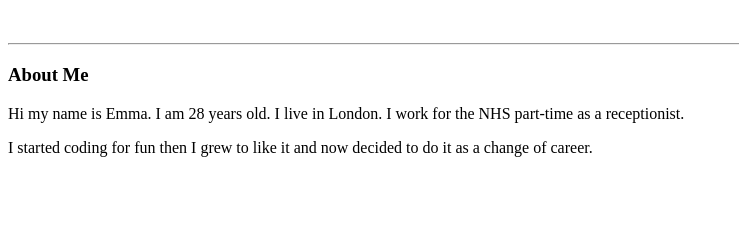
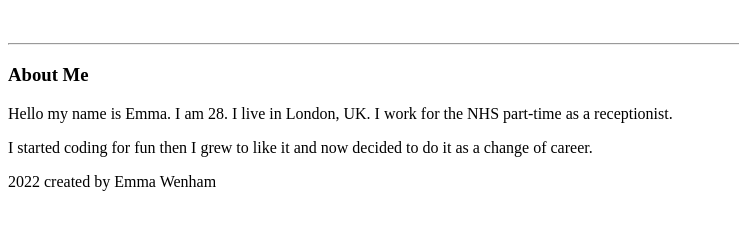
Before and after one commit to EmmaWenham/ideal-barnacle, a plain HTML site: page index.html in a window 1280 px wide. Shown: the part 96-326 px from the top of the page, without its empty margins (0-739 px from the left). Drawn offline with Linux system fonts and the light colour scheme.

Commit message:
date and author added

```diff
--- a/index.html
+++ b/index.html
@@ -1,9 +1,11 @@
+    <header>
     <body>
         <h1>Emma Wenham</h1>
         <h2>Junior Developer</h2>
         <br />
         <hr />
         <h3>About Me</h3>
-        <p>Hi my name is Emma. I am 28 years old. I live in London. I work for the NHS part-time as a receptionist.</p>
-        <p>I started coding for fun then I grew to like it and now decided to do it as a change of career. </p>
+        <p>Hello my name is Emma. I am 28. I live in London, UK. I work for the NHS part-time as a receptionist.</p>
+        <p>I started coding for fun then I grew to like it and now decided to do it as a change of career.</p>
     </body>
+<footer>2022 created by Emma Wenham
```
